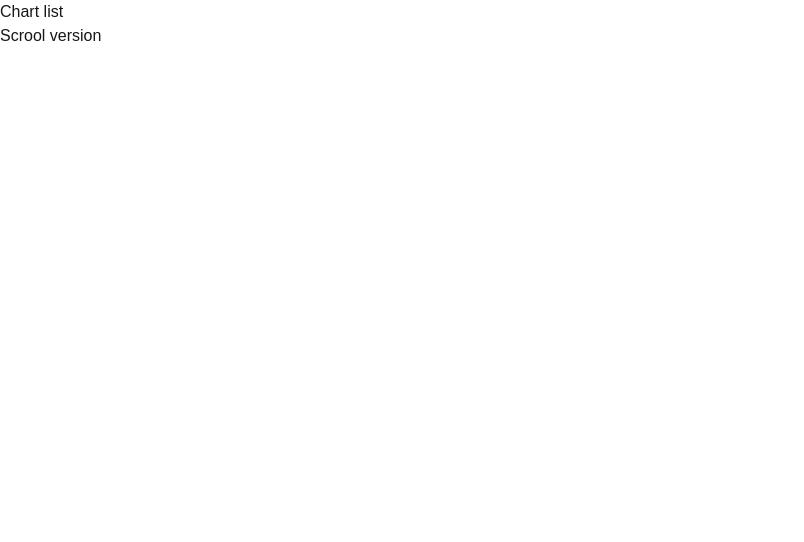
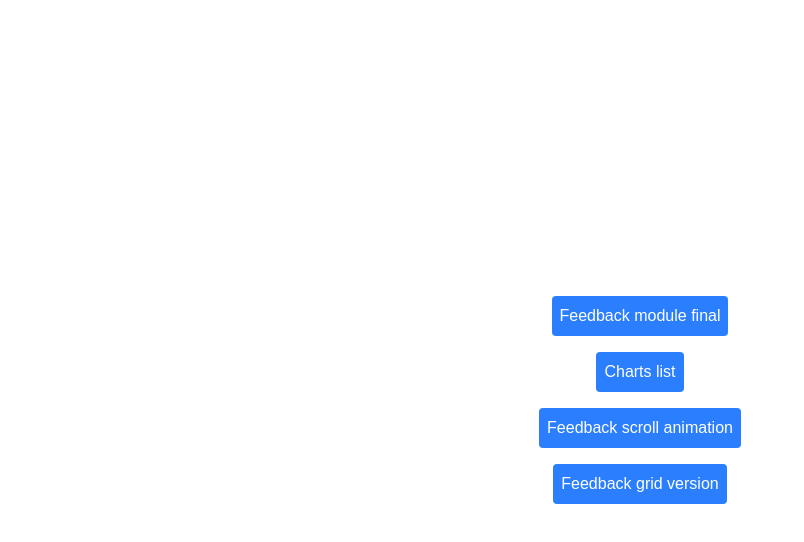
Before and after one commit to arthur-vera/sandbox, a Next.js app: page / in a window 1280 px wide. Shown: the top 542 px of the page, without its empty margins (0-804 px from the left). Built offline with nearby package versions, Linux system fonts and the light colour scheme.

Commit message:
Ajout sommaire

```diff
--- a/app/page.tsx
+++ b/app/page.tsx
@@ -39,9 +39,30 @@ export default function Home() {
   };
 
   return (
-    <div className="flex flex-col">
-      <Link href={"/charts-list"}>Chart list</Link>
-      <Link href={"/feedback-module-plus"}>Scrool version</Link>
+    <div className="flex flex-col items-center justify-center h-screen gap-4">
+      <Link href={"/feedback-module"} className="cursor-pointer">
+        <button className="bg-blue-500 text-white p-2 rounded w-fit">
+          Feedback module final
+        </button>
+      </Link>
+
+      <Link href={"/charts-list"} className="cursor-pointer">
+        <button className="bg-blue-500 text-white p-2 rounded w-fit">
+          Charts list
+        </button>
+      </Link>
+
+      <Link href={"/feedback-module-plus"} className="cursor-pointer">
+        <button className="bg-blue-500 text-white p-2 rounded w-fit">
+          Feedback scroll animation
+        </button>
+      </Link>
+
+      <Link href={"/grid-version"} className="cursor-pointer">
+        <button className="bg-blue-500 text-white p-2 rounded w-fit">
+          Feedback grid version
+        </button>
+      </Link>
     </div>
   );
 }
```
